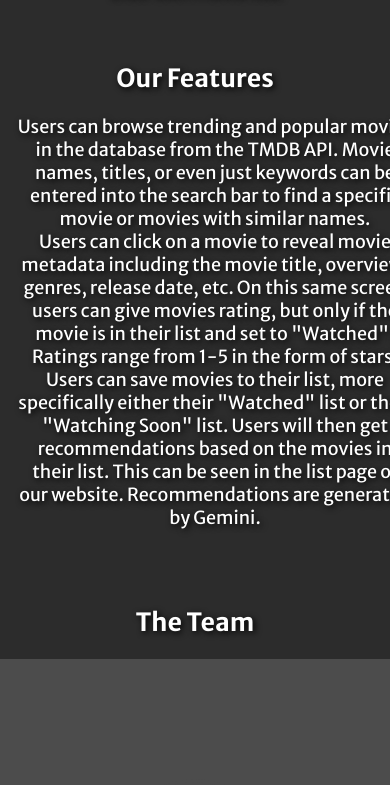
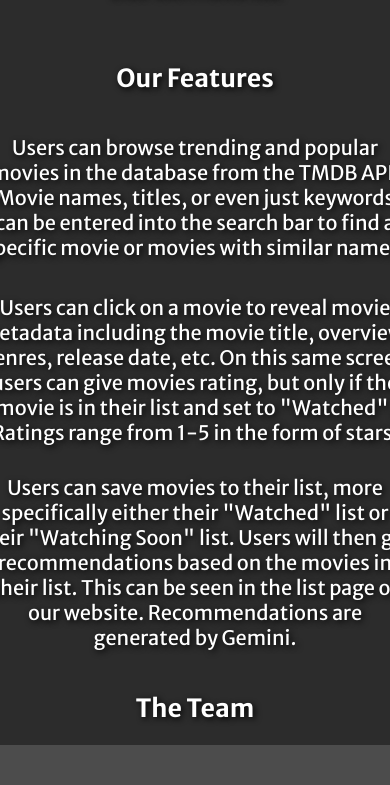
Before and after one commit to hackathon-team-ajgk/google-hackathon, a React (Create React App) app in the folder my-movie-list/: page /about in a window 390 px wide. Shown: the part 1451-2236 px from the top of the page. Built offline with nearby package versions, Linux system fonts and the light colour scheme; no server answers; grey boxes are pictures that could not be loaded; a web font is replaced by a local one.

Commit message:
about page is responsive now for the most part

```diff
--- a/my-movie-list/src/pages/about-page/About.css
+++ b/my-movie-list/src/pages/about-page/About.css
@@ -28,7 +28,7 @@
 
 .page-heading {
   text-align: center;
-  font-size: 50px;
+  font-size: 60px;
 }
 
 #carousel-container {
@@ -140,7 +140,7 @@ a:visited {
 }
 
 .about-text {
-  font-size: 30px;
+  font-size: 40px;
   margin: 0;
   padding: 0 20px;
   text-align: center;
@@ -148,6 +148,16 @@ a:visited {
 
 .features {
   list-style: none;
+  display: flex;
+  flex-direction: column;
+  gap: 2rem;
+  padding: 0;
+}
+
+.feature {
+  font-size: 40px;
+  text-align: center;
+  padding: 20px;
 }
 
 .contact-us {
@@ -230,9 +240,6 @@ a:visited {
   #about-heading {
     left: 300px;
   }
-  .page-heading {
-    font-size: 35px;
-  }
   .about-sub-container {
     max-width: 1552px;
   }
@@ -242,8 +249,17 @@ a:visited {
   #about-heading {
     left: 300px;
   }
+  .page-heading {
+    font-size: 50px;
+  }
   .about-sub-container {
     max-width: 1280px;
+  }
+  .about-text {
+    font-size: 30px;
+  }
+  .feature {
+    font-size: 30px;
   }
 }
 
@@ -266,6 +282,10 @@ a:visited {
   .about-text {
     font-size: 20px;
   }
+  .feature {
+    max-height: 60px;
+    font-size: 20px;
+  }
 }
 
 @media (max-width: 825px) {
@@ -276,16 +296,30 @@ a:visited {
     font-size: 25px;
   }
   .about-sub-container {
-    max-width: 500px;
+    max-width: 600px;
   }
   .about-text {
     font-size: 18px;
+  }
+  .features {
+    width: 600px;
+    align-items: center;
+    gap: 0;
+  }
+  .feature {
+    min-height: 120px;
   }
 }
 
 @media (max-width: 640px) {
   .about-sub-container {
     max-width: 475px;
+  }
+  .features {
+    max-width: 475px;
+  }
+  #second-feature {
+    margin-bottom: 20px;
   }
   #form-heading {
     text-align: center;
--- a/my-movie-list/src/pages/about-page/About.js
+++ b/my-movie-list/src/pages/about-page/About.js
@@ -17,7 +17,7 @@ function About() {
         <section className="about-section">
           <div className="about-sub-container">
             <h2 className="page-heading">Our Objective</h2>
-            <p className="about-text">
+            <p id="objective" className="about-text">
               Our objective with this project was to faciliate the movie
               watching process for users. We wanted to create a website where
               users could create their own personalized list of movies and give
@@ -33,20 +33,20 @@ function About() {
           <div className="about-sub-container">
             <h2 className="page-heading">Our Features</h2>
             <ul className="features">
-              <li className="about-text">
+              <li className="feature">
                 Users can browse trending and popular movies in the database
                 from the TMDB API. Movie names, titles, or even just keywords
                 can be entered into the search bar to find a specific movie or
                 movies with similar names.
               </li>
-              <li className="about-text">
+              <li id="second-feature" className="feature">
                 Users can click on a movie to reveal movie metadata including
                 the movie title, overview, genres, release date, etc. On this
                 same screen users can give movies rating, but only if the movie
                 is in their list and set to "Watched". Ratings range from 1-5 in
                 the form of stars.
               </li>
-              <li className="about-text">
+              <li className="feature">
                 Users can save movies to their list, more specifically either
                 their "Watched" list or their "Watching Soon" list. Users will
                 then get recommendations based on the movies in their list. This
@@ -61,7 +61,6 @@ function About() {
           <MemberCarousel />
         </section>
         <section id="contact-section">
-          <h2 className="page-heading">Contact Us</h2>
           <Contact />
         </section>
       </div>
```
